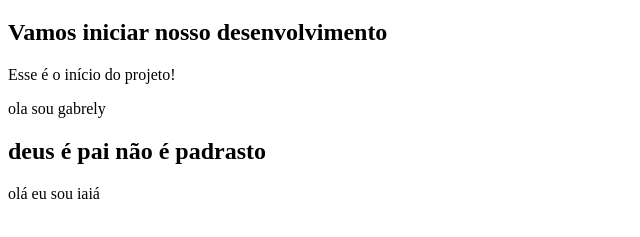
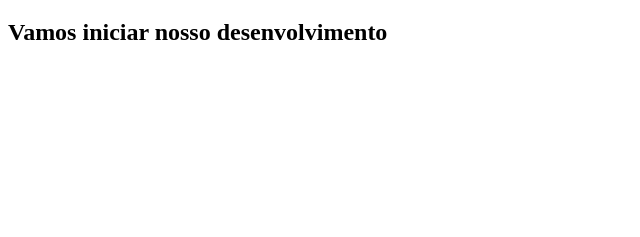
Before and after one commit to NikkiT-heDev/projeto-fitopedia, a plain HTML site: page index.html in a window 1280 px wide. Shown: the part 61-298 px from the top of the page, without its empty margins (0-640 px from the left). Drawn offline with Linux system fonts and the light colour scheme.

Commit message:
Update: Começo do Site

```diff
--- a/index.html
+++ b/index.html
@@ -8,10 +8,5 @@
 <body>
     <h1>Fitopédia</h1>
     <h2>Vamos iniciar nosso desenvolvimento</h2>
-    <p>Esse é o início do projeto!</p>
-    <p>ola sou gabrely</p>
-    <h2>deus é pai não é padrasto</h2>
-    <p>olá eu sou iaiá</p>
-    <p></p>
 </body>
 </html>
```
